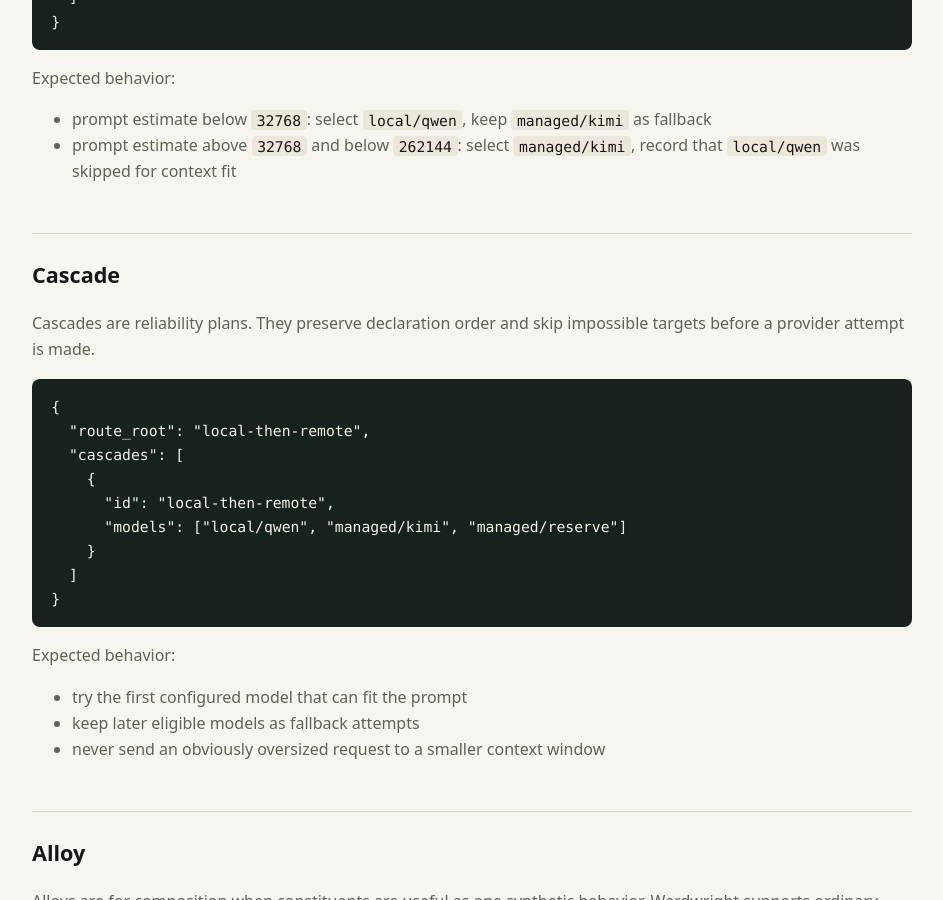
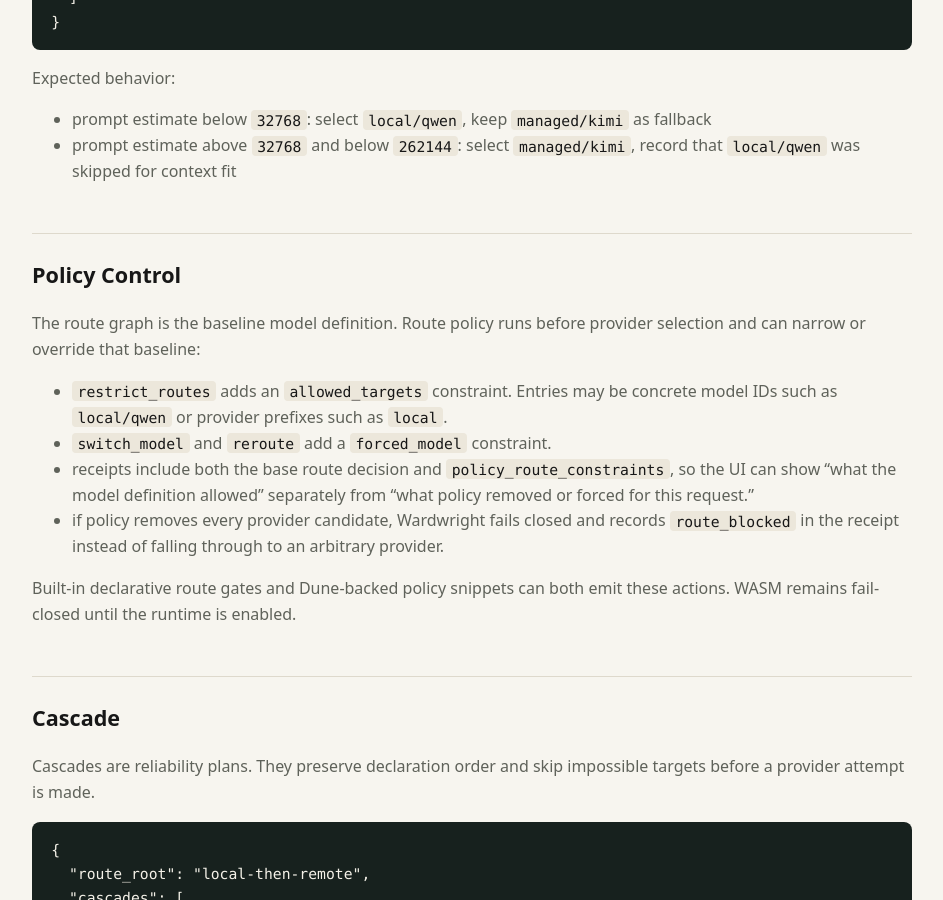
Before and after one commit to bglusman/ingary, a Jekyll site: the page built from docs/synthetic-models.md, in a window 1280 px wide and 900 px high, scrolled down 1210 px. Shown: the whole window, without its empty margins (168-1111 px from the left). Built offline with Jekyll 4.4.1, drawn with Linux system fonts in a browser that asks for light colours.

Commit message:
Let policy constrain route planning

```diff
--- a/docs/synthetic-models.md
+++ b/docs/synthetic-models.md
@@ -58,6 +58,24 @@ Expected behavior:
 - prompt estimate above `32768` and below `262144`: select `managed/kimi`, record
   that `local/qwen` was skipped for context fit
 
+## Policy Control
+
+The route graph is the baseline model definition. Route policy runs before
+provider selection and can narrow or override that baseline:
+
+- `restrict_routes` adds an `allowed_targets` constraint. Entries may be concrete
+  model IDs such as `local/qwen` or provider prefixes such as `local`.
+- `switch_model` and `reroute` add a `forced_model` constraint.
+- receipts include both the base route decision and `policy_route_constraints`,
+  so the UI can show "what the model definition allowed" separately from "what
+  policy removed or forced for this request."
+- if policy removes every provider candidate, Wardwright fails closed and records
+  `route_blocked` in the receipt instead of falling through to an arbitrary
+  provider.
+
+Built-in declarative route gates and Dune-backed policy snippets can both emit
+these actions. WASM remains fail-closed until the runtime is enabled.
+
 ## Cascade
 
 Cascades are reliability plans. They preserve declaration order and skip
```
Also changed, not shown: docs/policy-engine.md (+5 -0 lines), 3 other files.
